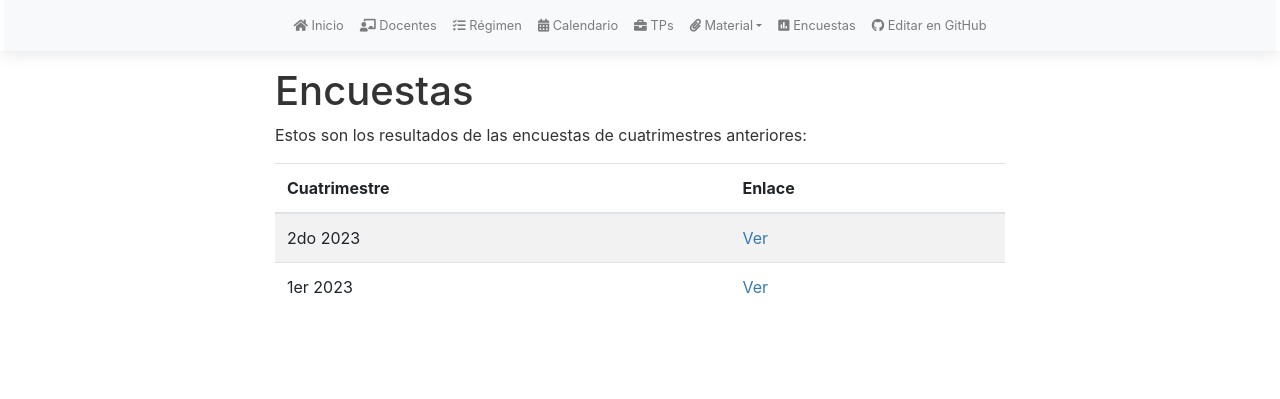
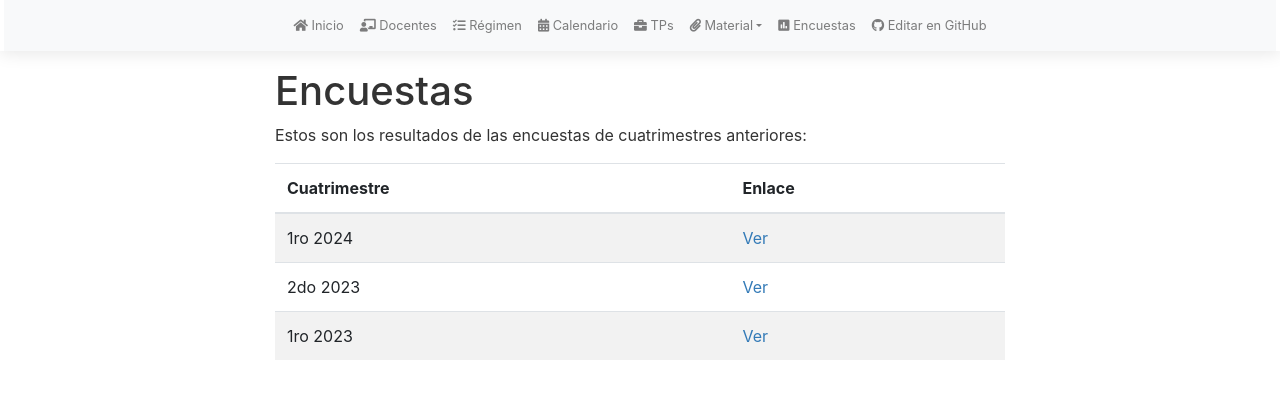
Before and after one commit to algoritmos-rw/tda_bg, a Jekyll site: the page built from encuestas.md, in a window 1280 px wide. Shown: the top 399 px of the page. Built offline with Jekyll 4.4.1, drawn with Linux system fonts in a browser that asks for light colours; nearby versions of some CDN libraries; our own code applies the rules of GitHub Pages for plain Markdown files.

Commit message:
Encuestas 2024C1

```diff
--- a/encuestas.md
+++ b/encuestas.md
@@ -6,5 +6,6 @@ Estos son los resultados de las encuestas de cuatrimestres anteriores:
 {: .table .table-striped}
 | Cuatrimestre  |  Enlace  |
 |---------------|----------|
+| 1ro 2024      | [Ver](https://docs.google.com/forms/d/1gyCaVuDY0JbMzvUWnC552VTqgFwpMZIAsEtwnDEX-xE/viewanalytics) |
 | 2do 2023      | [Ver](https://docs.google.com/forms/d/1_5TjPDb2SCfQvCs3WGdu-m-KOuY5uKmH1iHHU61gdN4/viewanalytics) |
-| 1er 2023      | [Ver](https://docs.google.com/forms/d/16E6iwmNeTOckhAAkG47WKne0QXtHTSbvbvfnJJ9kIFM/viewanalytics) |
+| 1ro 2023      | [Ver](https://docs.google.com/forms/d/16E6iwmNeTOckhAAkG47WKne0QXtHTSbvbvfnJJ9kIFM/viewanalytics) |
```
